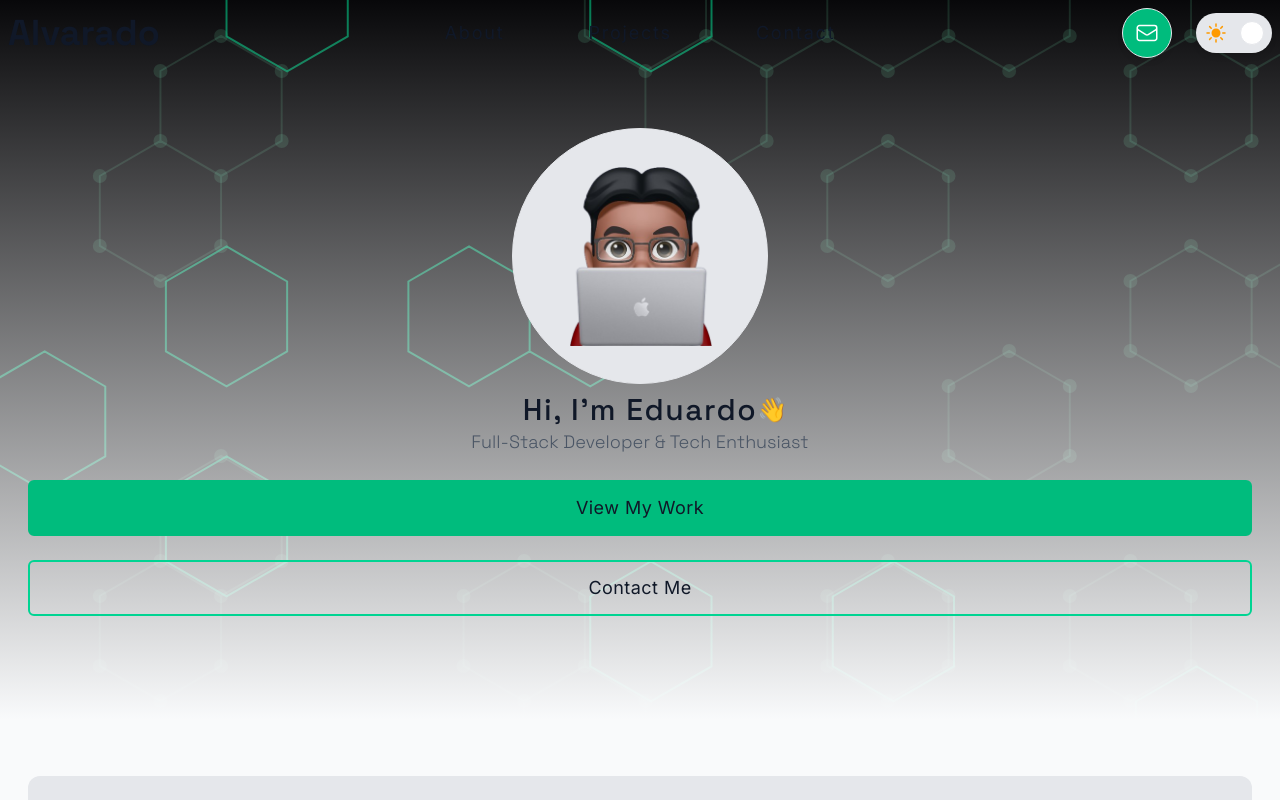
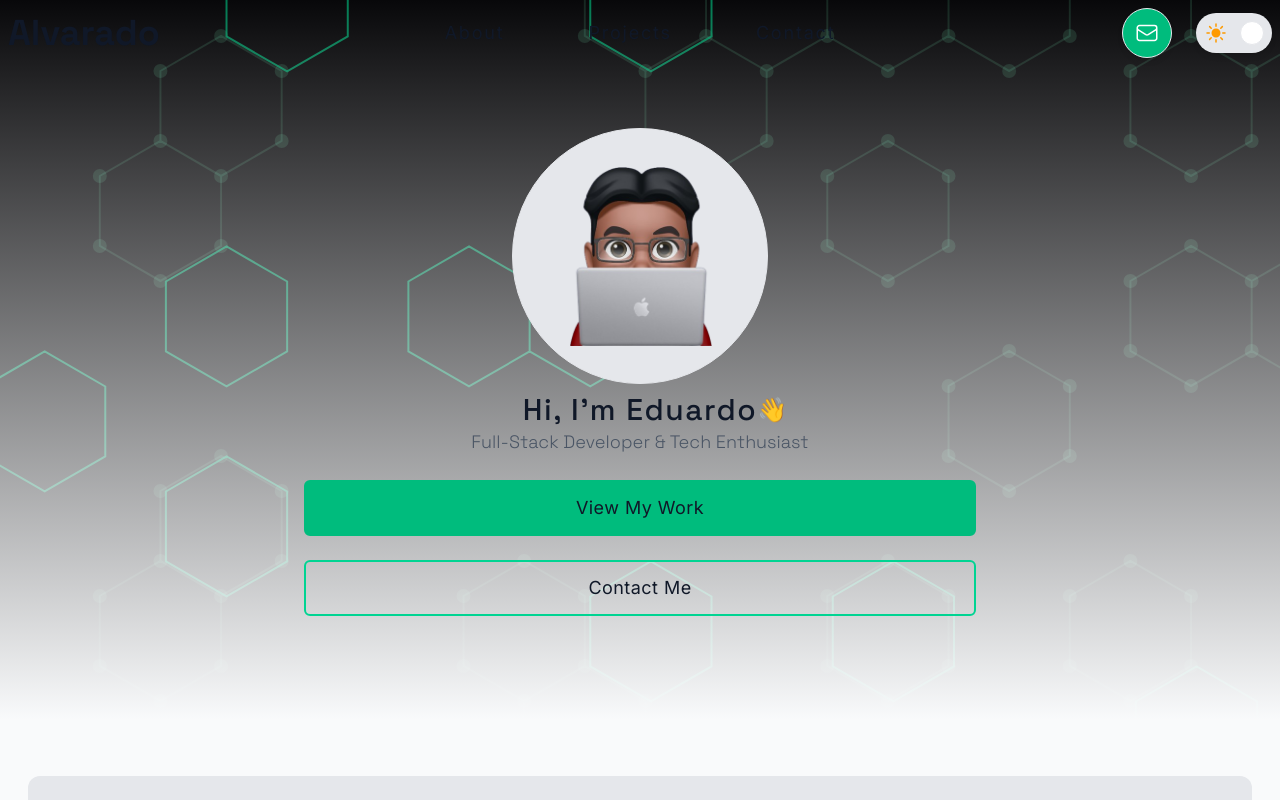
Before and after one commit to ealvara6/devfolio, a React (Vite) app: page / in a window 1280 px wide. Shown: the top 800 px of the page. Built offline with nearby package versions, Linux system fonts and the light colour scheme.

Commit message:
style(hero): add max width to CTA buttons

```diff
--- a/src/components/sections/hero/Hero.tsx
+++ b/src/components/sections/hero/Hero.tsx
@@ -17,11 +17,11 @@ export const Hero = () => {
             Full-Stack Developer & Tech Enthusiast
           </div>
         </div>
-        <div className="w-full text-lg flex flex-col gap-6 tracking-wide">
-          <button className="rounded-md w-full py-3 bg-accent border-2 border-accent">
+        <div className="w-full text-lg flex flex-col gap-6 tracking-wide items-center">
+          <button className="rounded-md w-full py-3 bg-accent border-2 border-accent max-w-2xl">
             View My Work
           </button>
-          <button className="rounded-md w-full py-3 border-[var(--color-accent-light)] border-2">
+          <button className="rounded-md w-full py-3 border-[var(--color-accent-light)] border-2 max-w-2xl">
             Contact Me
           </button>
         </div>
```
